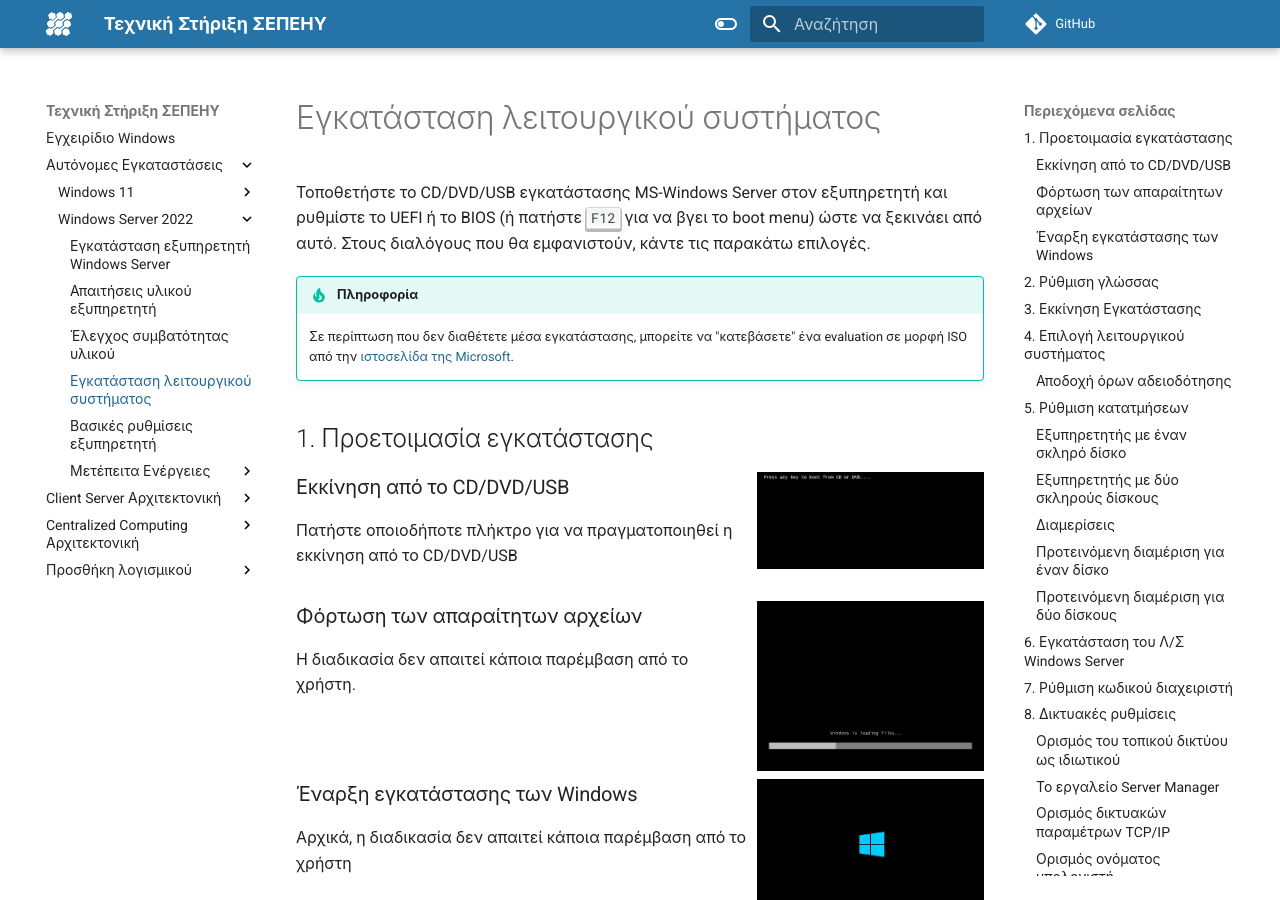
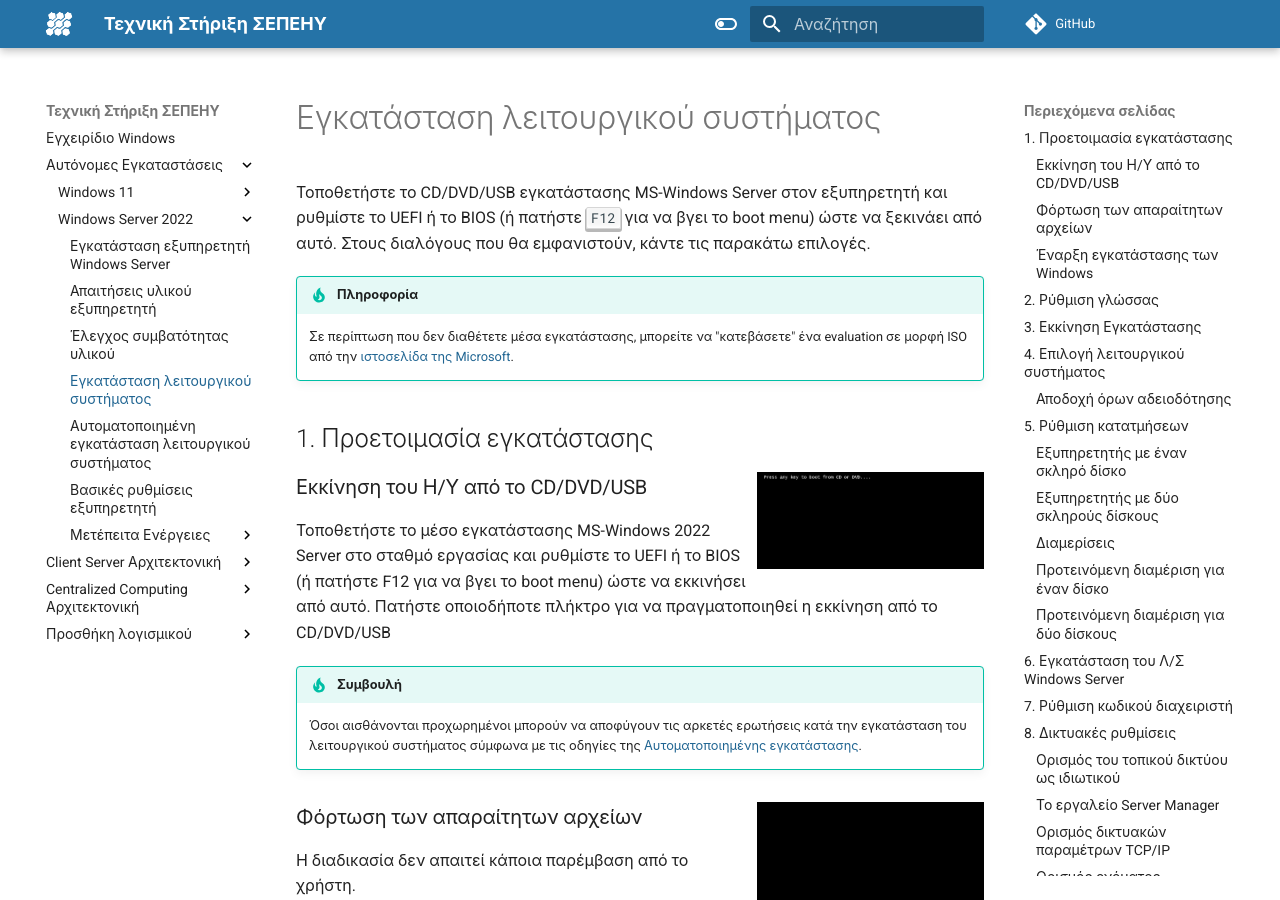
Before and after one commit to pe86/windows, an MkDocs documentation site: the page built from docs/server/installation/index.md, in a window 1280 px wide and 900 px high. Built offline with MkDocs 1.6.1 and Material for MkDocs 9.7.7, drawn with Linux system fonts in a browser that asks for light colours; comment, search, counter and statistics services are not loaded.

Commit message:
Προσθήκη μενού unattended εγκατάστασης και σύνδεσμου στην εγκατάσταση για τους προχωρημένους

```diff
--- a/docs/server/installation/index.md
+++ b/docs/server/installation/index.md
@@ -12,9 +12,12 @@
 
 ## 1. Προετοιμασία εγκατάστασης
 
-### Εκκίνηση από το CD/DVD/USB [![](01-boot-from-media.png)](01-boot-from-media.png)
+### Εκκίνηση του Η/Υ από το CD/DVD/USB [![](01-boot-from-media.png)](01-boot-from-media.png)
 
-Πατήστε οποιοδήποτε πλήκτρο για να πραγματοποιηθεί η εκκίνηση από το CD/DVD/USB
+Τοποθετήστε το μέσο εγκατάστασης MS-Windows 2022 Server στο σταθμό εργασίας και ρυθμίστε το UEFI ή το BIOS (ή πατήστε F12 για να βγει το boot menu) ώστε να εκκινήσει από αυτό. Πατήστε οποιοδήποτε πλήκτρο για να πραγματοποιηθεί η εκκίνηση από το CD/DVD/USB
+
+!!! Tip "Συμβουλή"
+    Όσοι αισθάνονται προχωρημένοι μπορούν να αποφύγουν τις αρκετές ερωτήσεις κατά την εγκατάσταση του λειτουργικού συστήματος σύμφωνα με τις οδηγίες της [Αυτοματοποιημένης εγκατάστασης](unattended/index.md).
 
 ### Φόρτωση των απαραίτητων αρχείων[![](02-boot-in-progress.png)](02-boot-in-progress.png)
 
--- a/mkdocs.yml
+++ b/mkdocs.yml
@@ -78,6 +78,7 @@
         - server/requirements.md
         - server/compatibility.md
         - server/installation/index.md
+        - server/installation/unattended/index.md
         - server/basic-settings/index.md
         - Μετέπειτα Ενέργειες:
           - server/software.md
```
Also changed, not shown: docs/client/installation/index.md (+2 -2 lines), docs/server/installation/unattended/index.md (+2 -2 lines).
